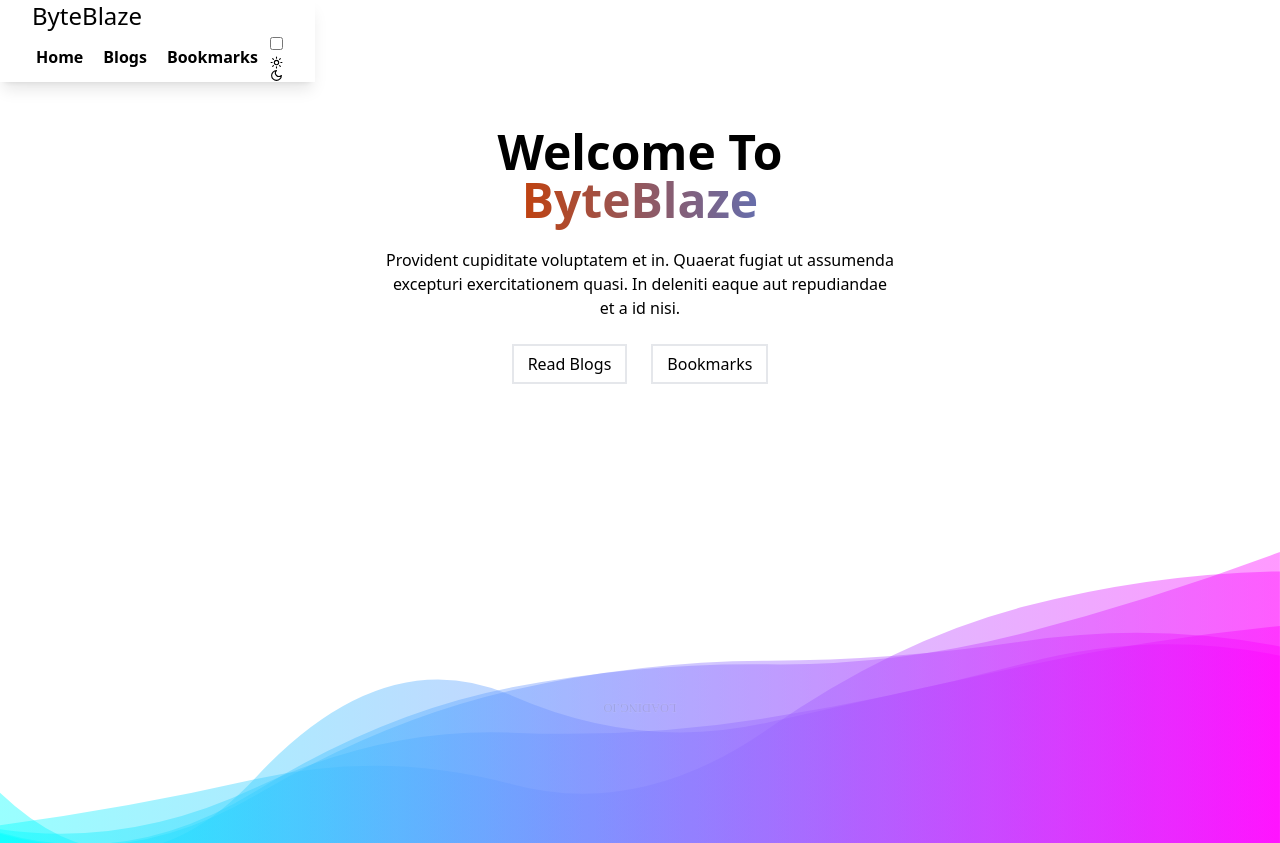
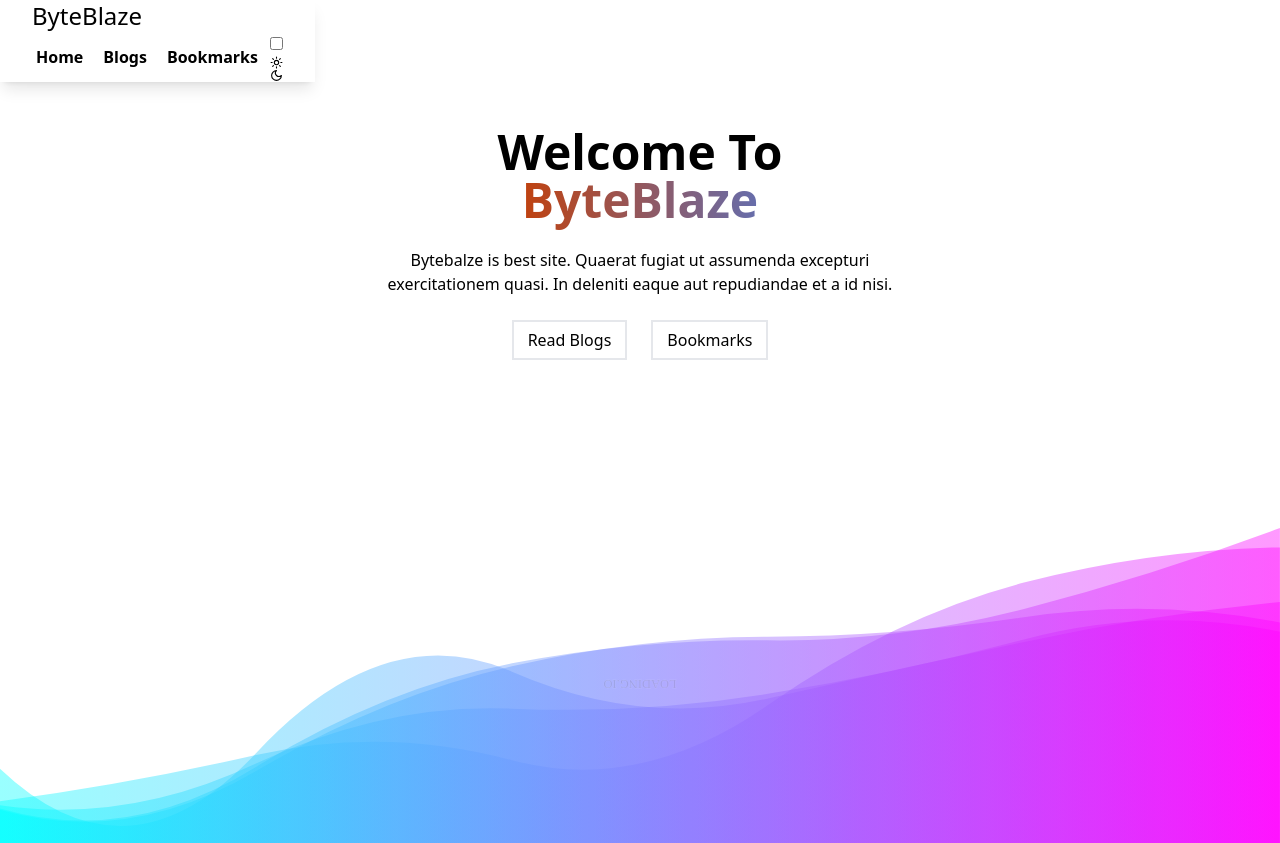
Before and after one commit to alalhosen/byte-blaze-concept--8, a React (Vite) app: page / in a window 1280 px wide. Shown: the top 843 px of the page. Built offline with nearby package versions, Linux system fonts and the light colour scheme.

Commit message:
description change

```diff
--- a/src/components/Hero.jsx
+++ b/src/components/Hero.jsx
@@ -9,7 +9,7 @@ const Hero = () => {
             Welcome To <span className="bg-gradient-to-r from-orange-700 via-blue-500 to-green-400 text-transparent bg-clip-text animate-gradient bg-300%">ByteBlaze</span>
           </h1>
           <p className="py-6">
-            Provident cupiditate voluptatem et in. Quaerat fugiat ut assumenda
+           Bytebalze is best site. Quaerat fugiat ut assumenda
             excepturi exercitationem quasi. In deleniti eaque aut repudiandae et
             a id nisi.
           </p>
```
